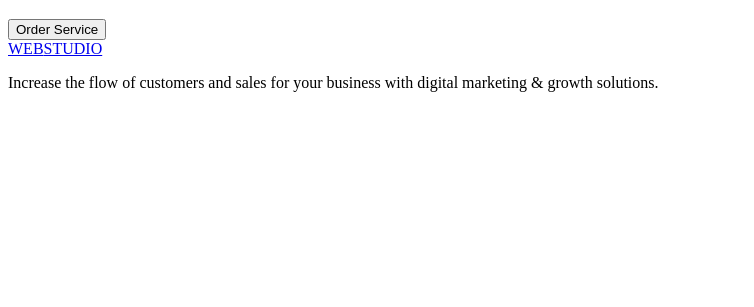
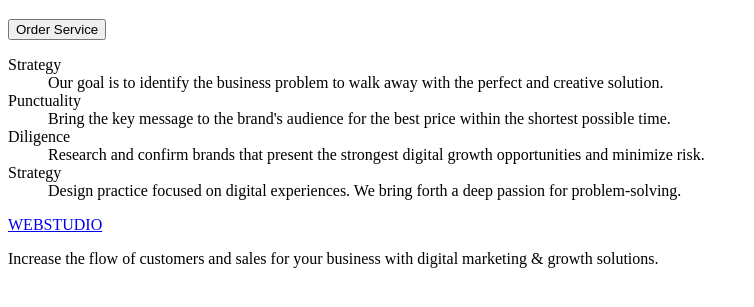
Before and after one commit to fitmariusz/goit-markup-hw-01, a plain HTML site: page index.html in a window 1280 px wide. Shown: the part 191-498 px from the top of the page, without its empty margins (0-754 px from the left). Drawn offline with Linux system fonts and the light colour scheme.

Commit message:
add section 1 to main

```diff
--- a/index.html
+++ b/index.html
@@ -35,19 +35,35 @@
 
       <!-- Section 1-->
       <section class="section1">
-
+        <dl class="dl_section1">
+          <dt class="dt_section1">Strategy</dt>
+          <dd>
+            Our goal is to identify the business problem to walk away with the
+            perfect and creative solution.
+          </dd>
+          <dt class="dt_section1">Punctuality</dt>
+          <dd>
+            Bring the key message to the brand's audience for the best price
+            within the shortest possible time.
+          </dd>
+          <dt class="dt_section1">Diligence</dt>
+          <dd>
+            Research and confirm brands that present the strongest digital
+            growth opportunities and minimize risk.
+          </dd>
+          <dt class="dt_section1">Strategy</dt>
+          <dd>
+            Design practice focused on digital experiences. We bring forth a
+            deep passion for problem-solving.
+          </dd>
+        </dl>
       </section>
 
       <!-- Section 2-->
-      <section class="section2">
-
-      </section>
+      <section class="section2"></section>
 
       <!-- Section 2-->
-      <section class="section2">
-
-      </section>
-
+      <section class="section2"></section>
     </main>
     <footer>
       <div>
```
